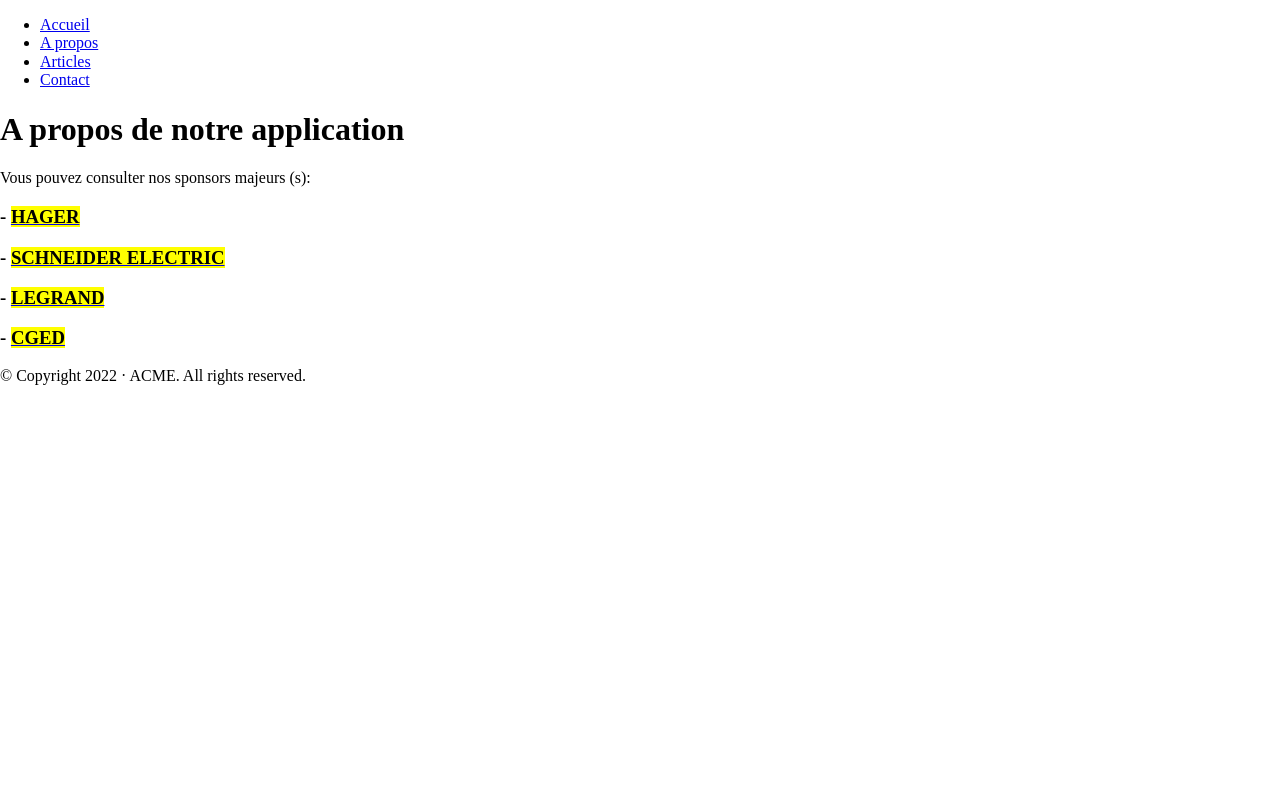
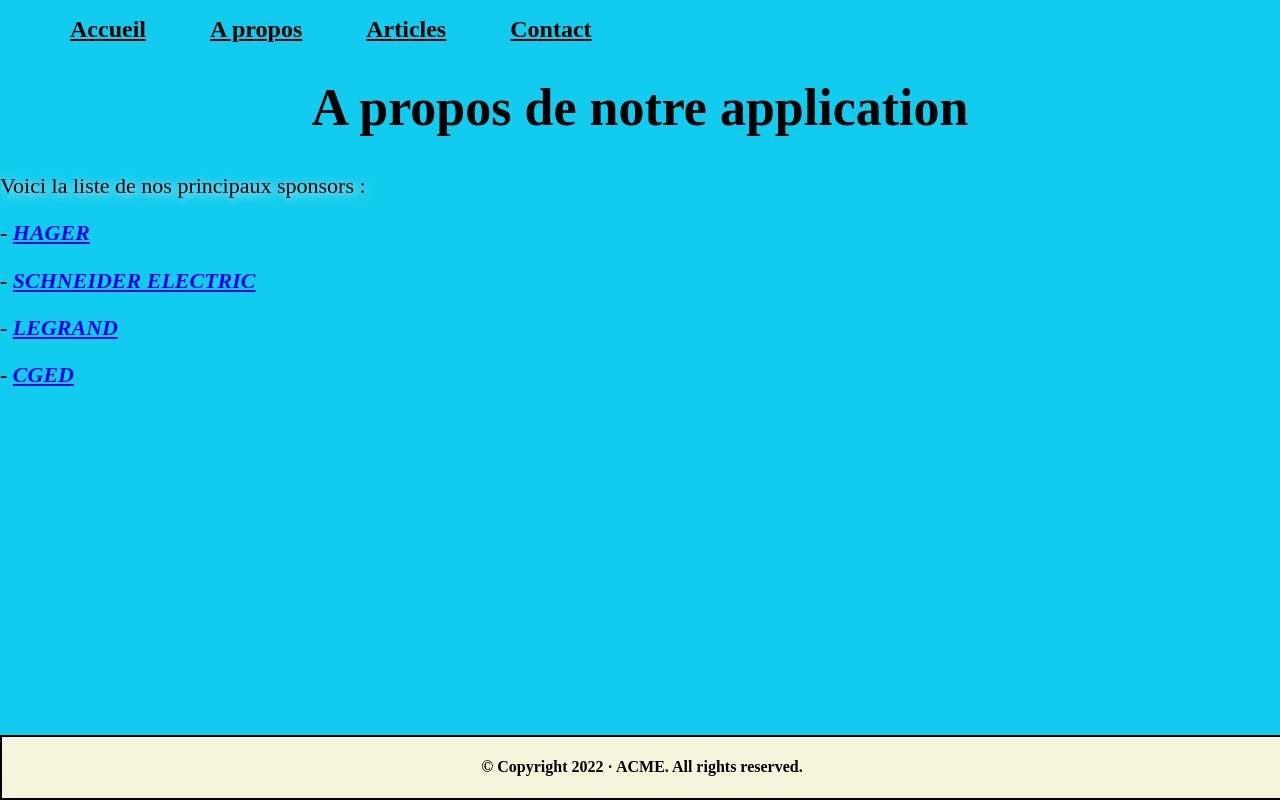
Before and after one commit to MikeWalder/Flask-initiation, a Flask app: page /about in a window 1280 px wide. Run offline with Flask 2, Linux system fonts and the light colour scheme; data comes from the database, SQL or seed files in the repository.

Commit message:
Ajout CSS

```diff
--- a/FlaskApps/blog/app.py
+++ b/FlaskApps/blog/app.py
@@ -34,7 +34,10 @@ def utility_processor():
             raise ValueError('"{}" must be an integer'.format(count))
         if plural is None:
             return singular + 's'
-        return 's'
+        if count > 1:
+            return plural
+        if count == 1:
+            return singular
     return dict(pluralize = pluralize)
 
 # Routes
--- a/FlaskApps/blog/static/css/app.css
+++ b/FlaskApps/blog/static/css/app.css
@@ -1,3 +1,53 @@
+body {
+    background-color: #1ce;
+}
+
+h1 {
+    text-align: center;
+    font-size: 52px;
+}
+
+h3 {
+    font-size: 22px;
+}
+
 p {
-    color: blue;
+    color: black;
+    text-shadow: 2px 2px 10px whitesmoke;
+    font-size: 22px;
 }
+
+nav {
+    margin: 0 auto;
+    background-color: linear-gradient(to bottom, )
+}
+
+nav ul {
+    list-style-type: none;
+}
+
+nav ul li {
+    display: inline;
+    font-size: 24px;
+}
+
+nav ul li a {
+    color: black;
+    font-weight: bold;
+    padding: 0 30px;
+    margin: 0 auto;
+    transition: all 0.4s;
+}
+
+nav ul li a:hover {
+    color: green;
+}
+
+footer {
+    text-align: center;
+    background-color:beige;
+    border: 2px solid black;
+    position:absolute;
+    bottom:0;
+    width:100%;
+}
--- a/FlaskApps/blog/templates/layouts/base.html
+++ b/FlaskApps/blog/templates/layouts/base.html
@@ -7,7 +7,7 @@
     <link rel="stylesheet" href="https://cdnjs.cloudflare.com/ajax/libs/normalize/8.0.1/normalize.min.css"
     integrity="sha512-NhSC1YmyruXifcj/KFRWoC561YpHpc5Jtzgvbuzx5VozKpWvQ+4nXhPdFgmx8xqexRcpAglTj9sIBWINXa8x5w=="
     crossorigin="anonymous" referrerpolicy="no-referrer" />
-    <link rel="" href="{{ url_for('static', filename='css') }}">
+    <link rel="stylesheet" href="{{ url_for('static', filename='css/app.css') }}">
     <title>{% block title %}ACME{% endblock %}</title>
 </head>
 <body>
--- a/FlaskApps/blog/templates/pages/about.html
+++ b/FlaskApps/blog/templates/pages/about.html
@@ -3,11 +3,11 @@
 {% block body %}
 
     <h1>A propos de notre application</h1>
-    <p>Vous pouvez consulter nos sponsors majeurs ({{ pluralize(links|length, 'post', 'posts' )}}):</p>
+    <p>Voici la liste de nos principaux {{ pluralize(links|length, 'sponsor', 'sponsors' )}} :</p>
 
     {% for link in links %}
         <p>
-            <h3>- <a href="{{ url_for('descr_about', id=link.id) }}"><mark>{{ link.title|upper }}</mark></a></h3>
+            <h3>- <a href="{{ url_for('descr_about', id=link.id) }}"><em>{{ link.title|upper }}</em></a></h3>
         </p>
     {% endfor %}
 
--- a/FlaskApps/blog/templates/pages/posts/show.html
+++ b/FlaskApps/blog/templates/pages/posts/show.html
@@ -2,7 +2,8 @@
 
 {% block body %}
     <article>
-        <h2>{{ post.title }}</h2>
+        <h1>{{ post.title }}</h1>
+        <h2>Description :</h2>
         <p><b>{{ post.content }}</b></p>
     </article>
     <a href="{{ url_for('about') }}">>> Retour</a>
--- a/FlaskApps/blog/templates/shared/footer.html
+++ b/FlaskApps/blog/templates/shared/footer.html
@@ -1,3 +1,3 @@
 <footer>
-    <p>&copy; Copyright {{ now.year }} &middot; ACME. All rights reserved.</p>
+    <h4>&copy; Copyright {{ now.year }} &middot; ACME. All rights reserved.</h4>
 </footer>
```
